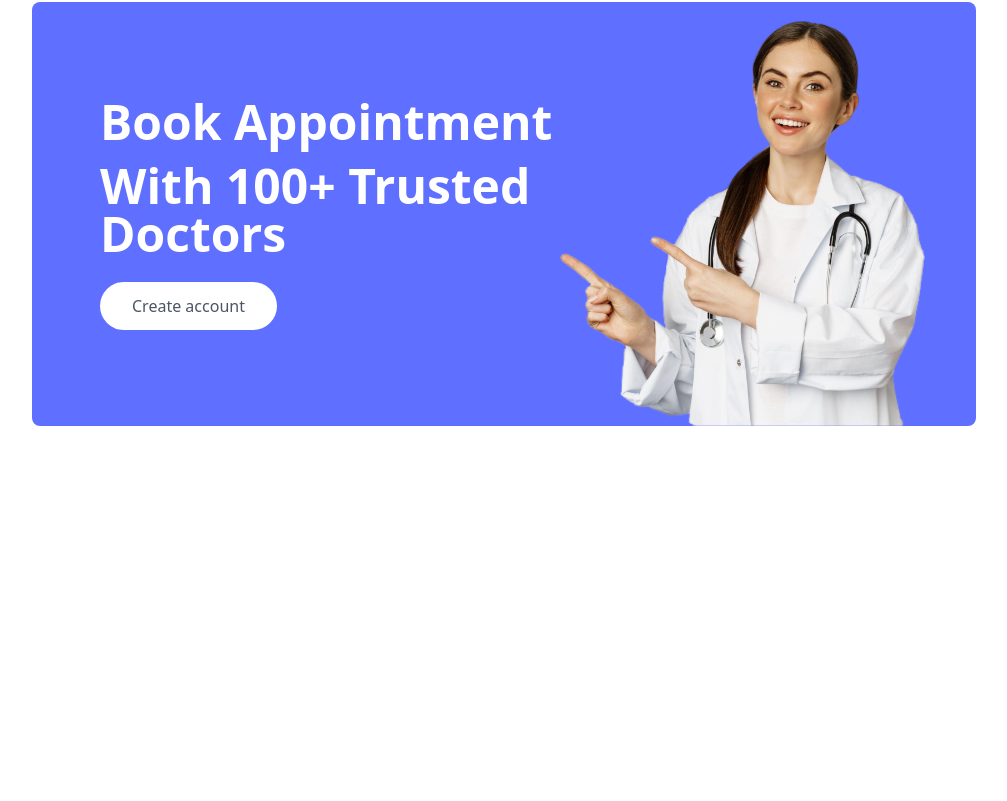
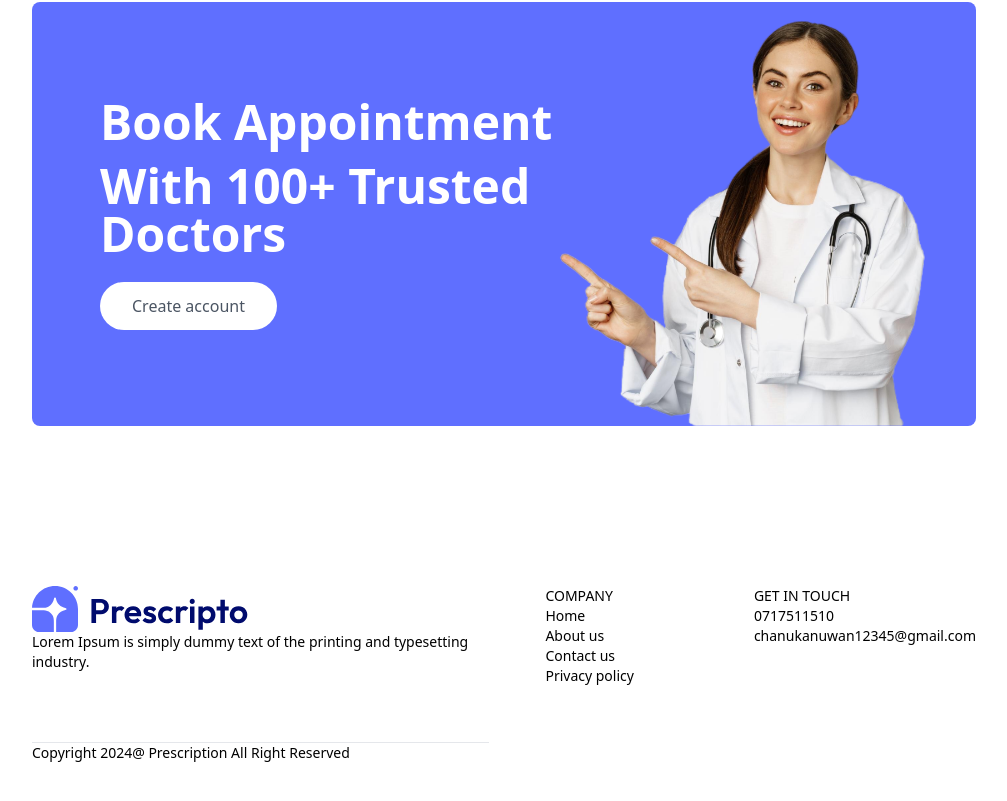
Before and after one commit to Nuwanchanuka/Booking-system, a React (Vite) app in the folder frontend/: page / in a window 1280 px wide. Shown: the part 2464-3265 px from the top of the page, without its empty margins (136-1143 px from the left). Before the commit the page ends 2970 px from the top, so only its background shows below. Built offline with nearby package versions, Linux system fonts and the light colour scheme.

Commit message:
create footer file

```diff
--- a/frontend/src/App.jsx
+++ b/frontend/src/App.jsx
@@ -9,6 +9,7 @@
  import MyAppointments from './pages/MyAppointments'
 import Appointment from './pages/Appointment'
 import Navbar from './components/Navbar'
+import Footer from './components/Footer'
 
  const App = () => {
    return (
@@ -27,6 +28,7 @@ import Navbar from './components/Navbar'
 
 
          </Routes>
+         <Footer />
 
      </div>
    )
--- a/frontend/src/components/Banner.jsx
+++ b/frontend/src/components/Banner.jsx
@@ -3,6 +3,8 @@ import { assets } from '../assets/assets'
 import { useNavigate } from 'react-router-dom'
 
 const Banner = () => {
+
+
 
     const navigate =useNavigate()
 
@@ -17,7 +19,7 @@ const Banner = () => {
                 <p className='mt-4'>With 100+ Trusted Doctors</p>
 
             </div>
-            <button onClick={()=>{navigate('/login');}} className='bg-white text-sm sm:text-base text-gray-600 px-8 py-3 rounded-full mt-6 hover:scale-105 transition-all'>Create account </button>
+            <button onClick={()=>{navigate('/login');scrollTo(0,0)}} className='bg-white text-sm sm:text-base text-gray-600 px-8 py-3 rounded-full mt-6 hover:scale-105 transition-all'>Create account </button>
 
       </div>
 
--- /dev/null
+++ b/frontend/src/components/Footer.jsx
@@ -0,0 +1,50 @@
+import React from 'react'
+import { assets } from '../assets/assets'
+
+const Footer = () => {
+  return (
+    <div className='md:mx-10'>
+        <div className='flex flex-col sm:grid grid-cols-[3fr_1fr_1fr] gap-14 my-10 mt-40 text-sm'>
+        {/* -----Left Side----- */}
+        <div>
+             <img src={assets.logo} alt=""></img>
+             <p>Lorem Ipsum is simply dummy text of the printing and typesetting industry.</p>
+        </div>
+
+        {/* -----Center----- */}
+        <div>
+            <p>COMPANY</p>
+            <ul>
+                <li>Home</li>
+                <li>About us</li>
+                <li>Contact us</li>
+                <li>Privacy policy</li>
+
+
+            </ul>
+
+        </div>
+
+        {/* -----Right Side----- */}
+        <div>
+           <p>GET IN TOUCH</p>
+              <ul>
+                <li>0717511510</li>
+                <li>chanukanuwan12345@gmail.com</li>
+              </ul>
+        </div>
+        <div>
+            {/* -----Copy Right----- */}
+            <div>
+                <hr />
+                <p>Copyright 2024@ Prescription All Right Reserved</p>
+            </div>
+        </div>
+
+     </div>
+
+    </div>
+  )
+}
+
+export default Footer
--- a/frontend/src/components/Header.jsx
+++ b/frontend/src/components/Header.jsx
@@ -24,6 +24,9 @@ const Header = () => {
         </div>
 
 
+
+
+
     </div>
   )
 }
```
